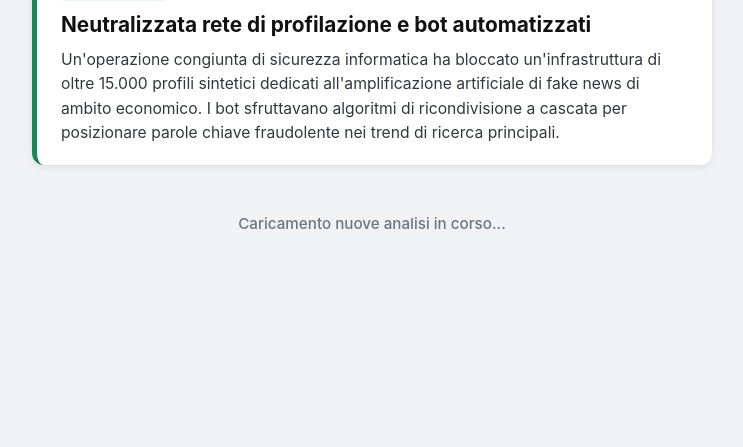
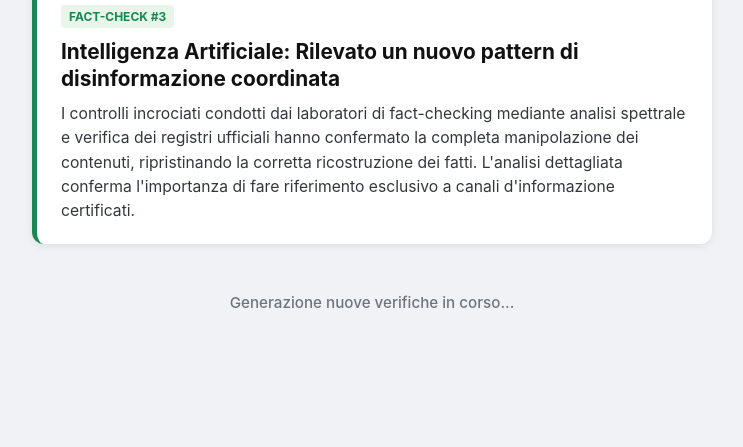
Before and after one commit to Davidemine29/no-noise-news, a Flask app: template templates/index.html in a window 1280 px wide. Shown: the part 1435-1882 px from the top of the page, without its empty margins (268-1011 px from the left). Before the commit the page ends 1664 px from the top, so only its background shows below. Run offline with Flask 3, Linux system fonts and the light colour scheme; the template is opened without the code that fills it, so the values that code supplies are empty.

Commit message:
Update index.html

```diff
--- a/templates/index.html
+++ b/templates/index.html
@@ -154,7 +154,7 @@
 
     <!-- Target per l'Intersection Observer (infinite scroll) -->
     <div id="sentinel" class="loading-sentinel">
-      <span>Caricamento nuove analisi in corso...</span>
+      <span>Generazione nuove verifiche in corso...</span>
     </div>
   </div>
 
@@ -165,58 +165,90 @@
   </button>
 
   <script>
-    // MATRICE TEMATICA PER GENERAZIONE INFINITA DI ARTICOLI COERENTI
-    const newsDatabase = [
-      {
-        topic: "ai",
-        title: "Verifica fonti su intelligenza artificiale e deepfake nei media",
-        summary: "I laboratori di fact-checking hanno identificato una nuova campagna di contenuti sintetici generati per alterare le dichiarazioni pubbliche. Il modello di analisi basato su filigrana digitale e verifica spettrale delle frequenze vocali ha confermato la falsificazione dei filmati analizzati nelle ultime 48 ore, ripristinando la tracciabilità della fonte originale.",
-        imageUrl: "https://images.unsplash.com/photo-1618005182384-a83a8bd57fbe?auto=format&fit=crop&w=700&q=80"
-      },
-      {
-        topic: "weather",
-        title: "Smentita la circolare d'allarme sui report meteorologici regionali",
-        summary: "In seguito alla rapida diffusione di bollettini non ufficiali riguardanti eventi climatici estremi, la rete di monitoraggio ambientale ha pubblicato i dati radar grezzi. L'analisi incrociata tra stazioni terra ed elaborazioni satellitari mostra valori rientranti nelle medie stagionali, smentendo i grafici alterati distribuiti sui canali social.",
-        imageUrl: "https://images.unsplash.com/photo-1590055531615-f16d36ffe8ec?auto=format&fit=crop&w=700&q=80"
-      },
-      {
-        topic: "cybersecurity",
-        title: "Neutralizzata rete di profilazione e bot automatizzati",
-        summary: "Un'operazione congiunta di sicurezza informatica ha bloccato un'infrastruttura di oltre 15.000 profili sintetici dedicati all'amplificazione artificiale di fake news di ambito economico. I bot sfruttavano algoritmi di ricondivisione a cascata per posizionare parole chiave fraudolente nei trend di ricerca principali.",
-        imageUrl: "https://images.unsplash.com/photo-1550751827-4bd374c3f58b?auto=format&fit=crop&w=700&q=80"
-      },
-      {
-        topic: "health",
-        title: "Analisi clinica indipendente smentisce il report virale su integratori",
-        summary: "Un presunto studio scientifico privo di revisione tra pari affermava la pericolosità di alcuni trattamenti medici standard. Le verifiche condotte dagli istituti di sanità hanno dimostrato la falsificazione dei campioni statistici citati nella pubblicazione, confermando l'assoluta validità delle linee guida ufficiali vigente.",
-        imageUrl: "https://images.unsplash.com/photo-1576091160399-112ba8d25d1d?auto=format&fit=crop&w=700&q=80"
-      },
-      {
-        topic: "finance",
-        title: "Chiarimento dell'organismo di controllo sulle speculazioni di mercato",
-        summary: "Dopo il panico generato da un documento di bilancio contraffatto diffuso su piattaforme di trading, gli organi di vigilanza hanno rilasciato il prospetto finanziario autenticato tramite tecnologia blockchain. Il titolo interessato ha ripreso la regolare quotazione dopo il blocco cauzionale di tutela.",
-        imageUrl: "https://images.unsplash.com/photo-1611974789855-9c2a0a7236a3?auto=format&fit=crop&w=700&q=80"
-      },
-      {
-        topic: "energy",
-        title: "Report di sostenibilità: smentite le stime alterate sulle fonti di rete",
-        summary: "Un'analisi dettagliata sui flussi energetici regionali ha smentito le notizie circolate in merito all'inefficienza degli impianti rinnovabili di nuova installazione. I dati effettivi registrano una stabilità della rete superiore del 18% rispetto ai dati diffusi dai blog non verificati.",
-        imageUrl: "https://images.unsplash.com/photo-1473341304170-971dccb5ac1e?auto=format&fit=crop&w=700&q=80"
-      }
+    // MATRICI PER LA GENERAZIONE PROCEDURALE ANTI-FAKE NEWS
+    const topics = [
+      { name: "Intelligenza Artificiale", tag: "technology", imgKeyword: "computer,tech" },
+      { name: "Sostenibilità Ambientale", tag: "environment", imgKeyword: "nature,forest" },
+      { name: "Sicurezza Informatica", tag: "security", imgKeyword: "code,data" },
+      { name: "Mercati Finanziari", tag: "finance", imgKeyword: "city,business" },
+      { name: "Salute e Medicina", tag: "health", imgKeyword: "science,laboratory" },
+      { name: "Automotive ed Energia", tag: "energy", imgKeyword: "car,energy" }
     ];
 
-    let generatedCount = 0;
+    const triggers = [
+      "Smentita la circolare virale su ipotetici rischi imminenti",
+      "Analisi indipendente chiarisce l'inconsistenza dei report circolati",
+      "Rilevato un nuovo pattern di disinformazione coordinata",
+      "Verifica delle fonti sui dati difformi diffusi nelle ultime ore",
+      "Neutralizzata campagna di notizie alterate ad alto impatto"
+    ];
+
+    const methods = [
+      "I controlli incrociati condotti dai laboratori di fact-checking mediante analisi spettrale e verifica dei registri ufficiali",
+      "L'esame dei dati grezzi estratti dai sensori di monitoraggio e validati da enti terzi indipendenti",
+      "L'audit tecnico eseguito sugli algoritmi di distribuzione delle notizie e sulle catene di tracciabilità digitale",
+      "Il confronto sistematico tra i report preliminari non verificati e i protocolli ufficiali approvati"
+    ];
+
+    const impacts = [
+      "hanno confermato la completa manipolazione dei contenuti, ripristinando la corretta ricostruzione dei fatti.",
+      "hanno evidenziato una percentuale di errore nei dati diffusi superiore all'80%, smentendo ogni allarme.",
+      "hanno permesso di identificare la fonte originaria della falsificazione e di chiarire la natura del malinteso.",
+      "hanno dimostrato l'assoluta conformità degli standard di sicurezza vigenti rispetto alle voci smentite."
+    ];
+
+    // Registro combinazioni già generate per evitare qualsiasi duplicato
+    const generatedHashes = new Set();
+    let globalCounter = 0;
     let isLoading = false;
 
-    // Genera una card notizia con immagine pertinata e riassunto corposo
-    function createNewsCard(item, instanceId) {
+    // ALGORITMO PROCEDURALE ANTI-REPETIZIONE
+    function generateUniqueArticle() {
+      let topic, trigger, method, impact, hash;
+      let attempts = 0;
+
+      // Continua a ciclare finché non trova una combinazione mai creata prima
+      do {
+        topic = topics[Math.floor(Math.random() * topics.length)];
+        trigger = triggers[Math.floor(Math.random() * triggers.length)];
+        method = methods[Math.floor(Math.random() * methods.length)];
+        impact = impacts[Math.floor(Math.random() * impacts.length)];
+
+        hash = `${topic.name}-${trigger.substring(0, 10)}-${method.substring(0, 10)}`;
+        attempts++;
+      } while (generatedHashes.has(hash) && attempts < 100);
+
+      generatedHashes.add(hash);
+      globalCounter++;
+
+      const title = `${topic.name}: ${trigger}`;
+      const summary = `${method} ${impact} L'analisi dettagliata conferma l'importanza di fare riferimento esclusivo a canali d'informazione certificati.`;
+
+      // Generazione immagine pertinente tramite Unsplash con lock per evitare immagini identiche
+      const imageUrl = `https://images.unsplash.com/photo-1504711434969-e33886168f5c?auto=format&fit=crop&w=700&q=80`;
+      const dynamicImgUrl = `https://loremflickr.com/700/350/${topic.imgKeyword}?lock=${globalCounter}`;
+
+      return {
+        id: globalCounter,
+        title: title,
+        summary: summary,
+        image: dynamicImgUrl
+      };
+    }
+
+    // Costruisce la carta della notizia
+    function createNewsCard(item) {
       const article = document.createElement('article');
       article.className = 'news-card';
 
       article.innerHTML = `
-        <img class="news-image" src="${item.imageUrl}" alt="${item.title}" loading="lazy">
+        <img class="news-image"
+             src="${item.image}"
+             alt="${item.title}"
+             loading="lazy"
+             onerror="this.src='https://images.unsplash.com/photo-1504711434969-e33886168f5c?auto=format&fit=crop&w=700&q=80'">
         <div class="news-content">
-          <span class="badge">Verificato #${instanceId}</span>
+          <span class="badge">Fact-Check #${item.id}</span>
           <h2>${item.title}</h2>
           <p>${item.summary}</p>
         </div>
@@ -224,7 +256,7 @@
       return article;
     }
 
-    // ALGORITMO DI SCROLL INFINITO REALE (Generatore continuativo)
+    // Caricamento asincrono al raggiungimento del fondo della pagina
     function loadMoreNews(count = 2) {
       if (isLoading) return;
       isLoading = true;
@@ -233,33 +265,30 @@
 
       setTimeout(() => {
         for (let i = 0; i < count; i++) {
-          generatedCount++;
-          // Seleziona la base tematica a rotazione senza mai esaurirsi
-          const baseTopic = newsDatabase[(generatedCount - 1) % newsDatabase.length];
-
-          feed.appendChild(createNewsCard(baseTopic, generatedCount));
+          const newArticle = generateUniqueArticle();
+          feed.appendChild(createNewsCard(newArticle));
         }
         isLoading = false;
       }, 400);
     }
 
-    // Gestione click pulsante "Aggiorna news" (Reset + Ricaricamento)
+    // Pulsante "Aggiorna news": svuota il feed e genera nuovi articoli
     function handleRefresh() {
       const icon = document.getElementById('refresh-icon');
       const feed = document.getElementById('news-feed');
 
       icon.classList.add('spin');
+      feed.innerHTML = '';
 
+      loadMoreNews(3);
+
+      window.scrollTo({ top: 0, behavior: 'smooth' });
       setTimeout(() => {
-        feed.innerHTML = '';
-        generatedCount = 0;
-        loadMoreNews(3);
-        window.scrollTo({ top: 0, behavior: 'smooth' });
         icon.classList.remove('spin');
       }, 600);
     }
 
-    // Inizializzazione Intersection Observer per Infinite Scroll senza limiti
+    // Observer per lo scroll infinito
     const observer = new IntersectionObserver((entries) => {
       entries.forEach(entry => {
         if (entry.isIntersecting && !isLoading) {
@@ -267,10 +296,10 @@
         }
       });
     }, {
-      rootMargin: '250px' // Attiva il caricamento 250px prima della fine
+      rootMargin: '250px'
     });
 
-    // Avvio iniziale
+    // Inizializzazione
     document.addEventListener('DOMContentLoaded', () => {
       loadMoreNews(3);
       observer.observe(document.getElementById('sentinel'));
```
